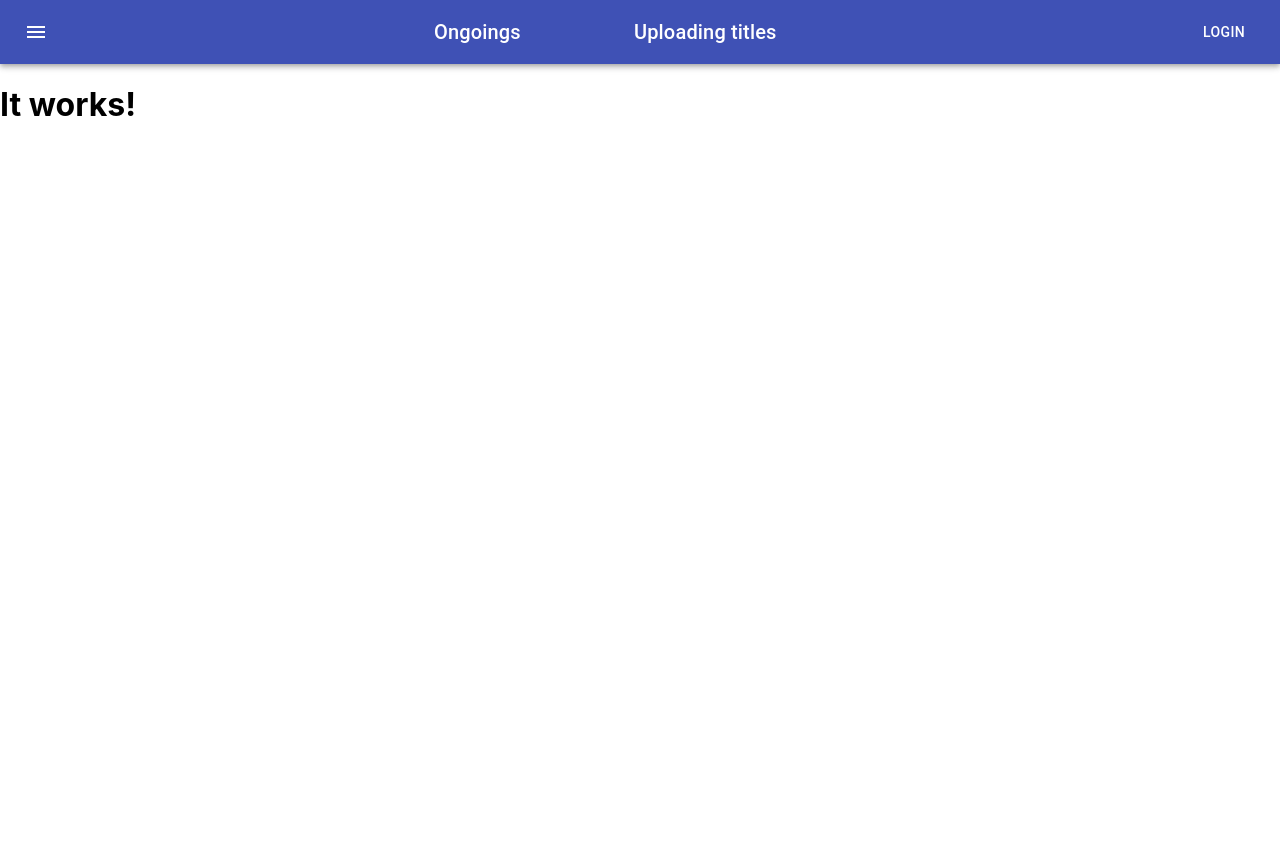
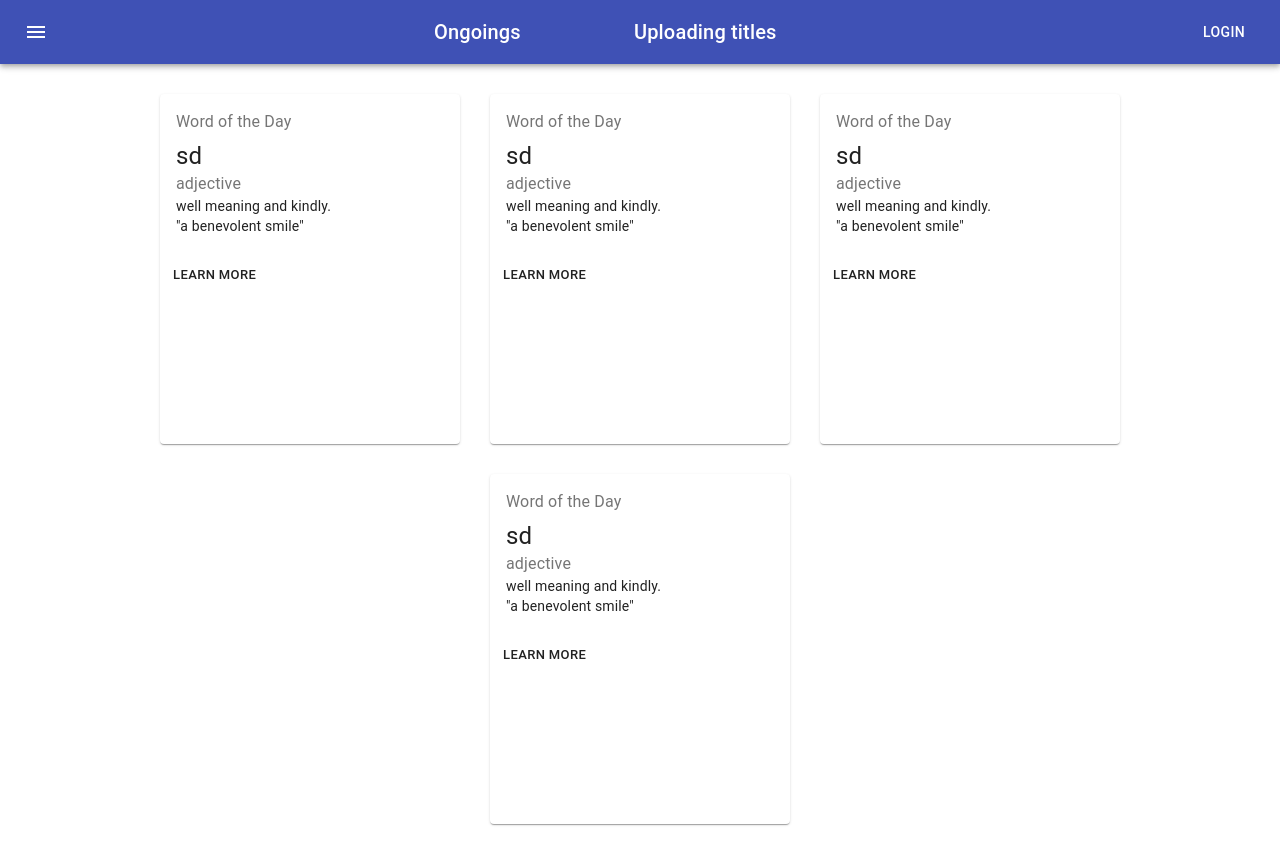
Before and after one commit to AlexVeretrnkin/fun-proj-front, a React (Create React App) app: page /ongoings in a window 1280 px wide. Before the commit the page ends 800 px from the top, so only its background shows below. Built offline with nearby package versions, Linux system fonts and the light colour scheme.

Commit message:
added ongoings

```diff
--- a/src/App.tsx
+++ b/src/App.tsx
@@ -1,5 +1,5 @@
 import React from 'react';
-import { BrowserRouter as Router, Switch } from 'react-router-dom';
+import { BrowserRouter as Router, Switch, Redirect } from 'react-router-dom';
 
 import Header from './header/header';
 import { RouteConfigModel } from './models/route-config.model';
@@ -20,6 +20,7 @@
               <RouteWithSubRoutes key={index} {...route} />
           )
         }
+        <Redirect from='*' to='/ongoings' />
       </Switch>
     </Router>
   );
--- a/src/header/header.tsx
+++ b/src/header/header.tsx
@@ -14,6 +14,7 @@
   {
     root: {
       flexGrow: 1,
+      marginBottom: 30
     },
     tabs: {
       margin: 'auto'
--- /dev/null
+++ b/src/models/card-info.model.ts
@@ -0,0 +1,5 @@
+export class CardInfoModel {
+  public imgUrl: string = '';
+  public title: string = '';
+  public description: string = '';
+}
--- /dev/null
+++ b/src/ongoing/ongoing-item/ongoing-item.scss
@@ -0,0 +1,4 @@
+.card {
+  width: 300px;
+  height: 350px;
+}
--- /dev/null
+++ b/src/ongoing/ongoing-item/ongoing-item.tsx
@@ -0,0 +1,34 @@
+import { Card } from '@material-ui/core';
+import Button from '@material-ui/core/Button';
+import CardActions from '@material-ui/core/CardActions';
+import CardContent from '@material-ui/core/CardContent';
+import Typography from '@material-ui/core/Typography';
+import React from 'react';
+
+import './ongoing-item.scss';
+
+export default function OngoingItem() {
+  return (
+    <Card className='card'>
+      <CardContent>
+        <Typography color="textSecondary" gutterBottom>
+          Word of the Day
+        </Typography>
+        <Typography variant="h5" component="h2">
+          sd
+        </Typography>
+        <Typography color="textSecondary">
+          adjective
+        </Typography>
+        <Typography variant="body2" component="p">
+          well meaning and kindly.
+          <br />
+          {'"a benevolent smile"'}
+        </Typography>
+      </CardContent>
+      <CardActions>
+        <Button size="small">Learn More</Button>
+      </CardActions>
+    </Card>
+  );
+}
--- /dev/null
+++ b/src/ongoing/ongoing.scss
@@ -0,0 +1,12 @@
+.root {
+  flex-grow: 1;
+}
+
+.container {
+  padding-left: 30px;
+}
+
+.grid-item {
+  margin-right: 30px;
+  margin-bottom: 30px;
+}
--- a/src/ongoing/ongoing.tsx
+++ b/src/ongoing/ongoing.tsx
@@ -1,7 +1,38 @@
+import { Grid } from '@material-ui/core';
 import React from 'react';
+
+import OngoingItem from './ongoing-item/ongoing-item';
+
+import './ongoing.scss';
 
 export default function Ongoing() {
   return (
-    <h1>It works!</h1>
+    <div className="root">
+      <Grid className="container" container justify='center'>
+        <Grid item>
+          <div className='grid-item'>
+            <OngoingItem />
+          </div>
+        </Grid>
+
+        <Grid item>
+          <div className='grid-item'>
+            <OngoingItem />
+          </div>
+        </Grid>
+
+        <Grid item>
+          <div className='grid-item'>
+            <OngoingItem />
+          </div>
+        </Grid>
+
+        <Grid item>
+          <div className='grid-item'>
+            <OngoingItem />
+          </div>
+        </Grid>
+      </Grid>
+    </div>
   );
 }
```
